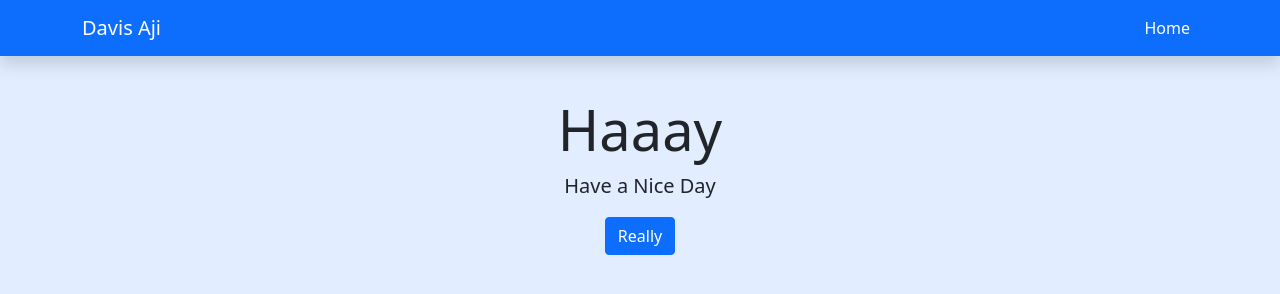
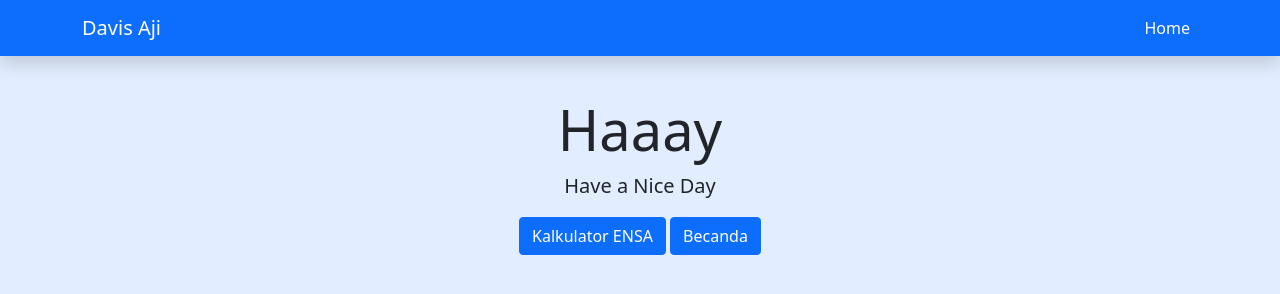
Before and after one commit to davis9c/ENSA, a plain HTML site: page index.html in a window 1280 px wide. Shown: the top 294 px of the page. Drawn offline with nearby package versions, Linux system fonts and the light colour scheme.

Commit message:
rename baru

```diff
--- a/index.html
+++ b/index.html
@@ -63,7 +63,8 @@
         <p class="lead">Have a Nice Day</p>
         <div class="row">
             <div class="col">
-                <a href="gabut/bersyukur.html" class="btn btn-primary">Really</a>
+                <a href="kalkulator/ensakal.html" class="btn btn-primary">Kalkulator ENSA</a>
+                <a href="kalkulator/bersyukur.html" class="btn btn-primary">Becanda</a>
             </div>
         </div>
     </section>
```
